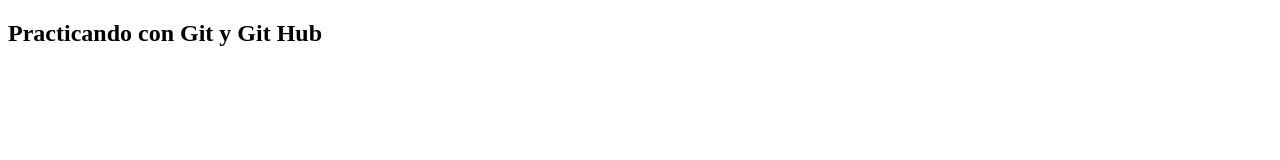
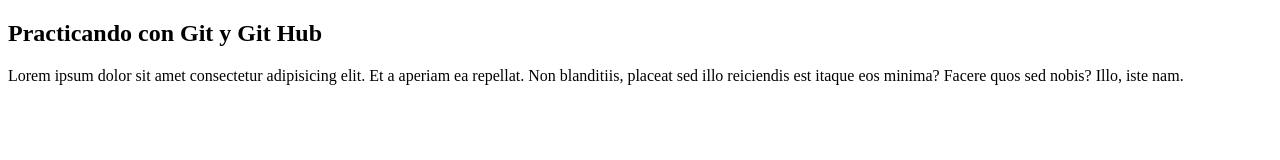
Before and after one commit to MartinJobin/Actividad_Autonoma, a plain HTML site: page git.html in a window 1280 px wide. Drawn offline with Linux system fonts and the light colour scheme.

Commit message:
Añadiendo div en git.html

```diff
--- a/git.html
+++ b/git.html
@@ -7,5 +7,8 @@
 </head>
 <body>
     <h2>Practicando con Git y Git Hub</h2>
+    <div>
+        <p>Lorem ipsum dolor sit amet consectetur adipisicing elit. Et a aperiam ea repellat. Non blanditiis, placeat sed illo reiciendis est itaque eos minima? Facere quos sed nobis? Illo, iste nam.</p>
+    </div>
 </body>
 </html>
```
